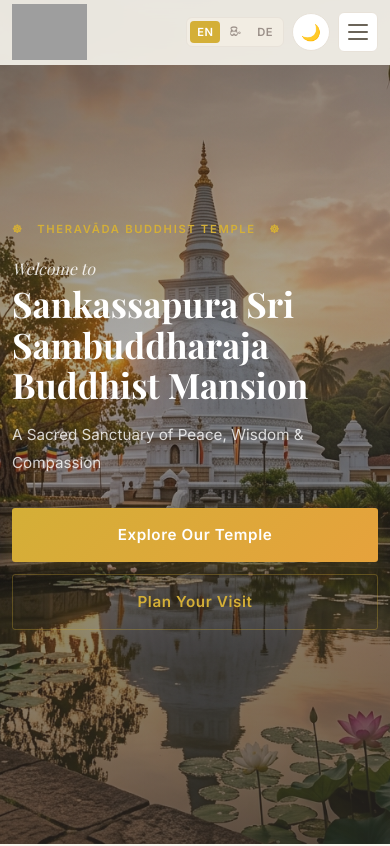
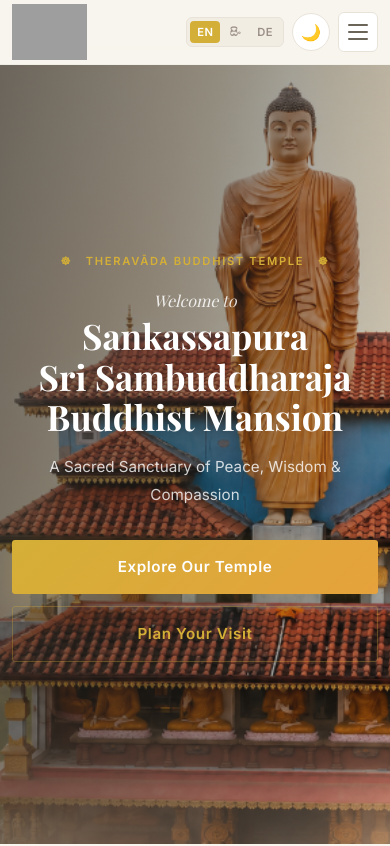
Before and after one commit to RavishkaPravindika/sankassapura-website, a Next.js app: page / in a window 390 px wide. Shown: the top 846 px of the page. Built offline with nearby package versions, Linux system fonts and the light colour scheme; grey boxes are pictures that could not be loaded; a web font is replaced by a local one.

Commit message:
feat: hero section modify

```diff
--- a/app/globals.css
+++ b/app/globals.css
@@ -751,7 +751,8 @@ img {
 
 .hero {
   position: relative;
-  min-height: 100vh;
+  margin-top: 72px;
+  min-height: calc(100vh - 72px);
   display: flex;
   align-items: center;
   overflow: hidden;
@@ -767,26 +768,47 @@ img {
   width: 100%;
   height: 100%;
   object-fit: cover;
-  object-position: center;
+  object-position: right top;
+}
+
+/* Light/dark hero image switching */
+.hero__bg-img {
+  transition: opacity 0.5s ease;
+}
+
+/* Light mode: show light image, hide dark image */
+.hero__bg-img--light {
+  opacity: 1;
+}
+.hero__bg-img--dark {
+  opacity: 0;
+}
+
+/* Dark mode: show dark image, hide light image */
+[data-theme="dark"] .hero__bg-img--light {
+  opacity: 0;
+}
+[data-theme="dark"] .hero__bg-img--dark {
+  opacity: 1;
 }
 
 .hero__overlay {
   position: absolute;
   inset: 0;
   background: linear-gradient(
-    160deg,
-    rgba(46, 42, 37, 0.65) 0%,
-    rgba(46, 42, 37, 0.4) 40%,
-    rgba(46, 42, 37, 0.7) 100%
+    100deg,
+    rgba(46, 42, 37, 0.70) 0%,
+    rgba(46, 42, 37, 0.50) 45%,
+    rgba(46, 42, 37, 0.15) 100%
   );
 }
 
 [data-theme="dark"] .hero__overlay {
   background: linear-gradient(
-    160deg,
-    rgba(22, 19, 16, 0.80) 0%,
-    rgba(22, 19, 16, 0.55) 40%,
-    rgba(22, 19, 16, 0.85) 100%
+    100deg,
+    rgba(22, 19, 16, 0.88) 0%,
+    rgba(22, 19, 16, 0.65) 45%,
+    rgba(22, 19, 16, 0.20) 100%
   );
 }
 
@@ -795,6 +817,7 @@ img {
   z-index: 1;
   color: #FFFFFF;
   max-width: 760px;
+  text-align: left;
 }
 
 .hero__label {
@@ -830,6 +853,10 @@ img {
 
 .hero__title .highlight {
   color: var(--gold);
+}
+
+.hero__title-line {
+  display: block;
 }
 
 .hero__tagline {
--- a/app/page.js
+++ b/app/page.js
@@ -3,6 +3,7 @@ import Link from 'next/link';
 import Image from 'next/image';
 import { useLanguage } from '@/context/LanguageContext';
 import SectionWrapper from '@/components/ui/SectionWrapper';
+import { useTheme } from '@/context/ThemeContext';
 
 const UPCOMING_EVENTS = [
   { day: '12', month: 'Jul', category: 'Poya Day', title: 'Esala Full Moon Poya Day', time: '6:00 AM', venue: 'Main Shrine Hall' },
@@ -32,20 +33,42 @@ const GALLERY_IMAGES = [
 
 export default function HomePage() {
   const { t } = useLanguage();
+  const { theme } = useTheme();
 
   return (
     <>
       {/* ── 1. HERO ─────────────────────────────────────────── */}
       <section className="hero" aria-label="Welcome hero section">
         <div className="hero__bg">
-          <Image src="/images/hero_temple.png" alt="Sankassapura Sri Sambuddharaja Buddhist Mansion at sunrise" fill priority style={{ objectFit: 'cover' }} />
+          {/* Light mode image — hidden in dark mode via CSS */}
+          <Image
+            src="/images/hero_light.png"
+            alt="Sankassapura Sri Sambuddharaja Buddhist Mansion at sunrise"
+            fill
+            priority
+            className="hero__bg-img hero__bg-img--light"
+            style={{ objectFit: 'cover', objectPosition: 'right top' }}
+          />
+          {/* Dark mode image — hidden in light mode via CSS */}
+          <Image
+            src="/images/hero_dark.png"
+            alt="Sankassapura Buddha statue in meditation"
+            fill
+            priority
+            className="hero__bg-img hero__bg-img--dark"
+            style={{ objectFit: 'cover', objectPosition: 'right center' }}
+          />
         </div>
         <div className="hero__overlay" aria-hidden="true" />
         <div className="container">
           <div className="hero__content">
             <div className="hero__label">☸ &nbsp; Theravāda Buddhist Temple &nbsp; ☸</div>
             <p className="hero__welcome">{t('hero.welcome')}</p>
-            <h1 className="hero__title">{t('hero.templeName')}</h1>
+            <h1 className="hero__title">
+              <span className="hero__title-line">Sankassapura</span>
+              <span className="hero__title-line">Sri Sambuddharaja</span>
+              <span className="hero__title-line">Buddhist Mansion</span>
+            </h1>
             <p className="hero__tagline">{t('hero.tagline')}</p>
             <blockquote className="hero__quote">
               <p>{t('hero.quote')}</p>
--- a/app/responsive.css
+++ b/app/responsive.css
@@ -176,10 +176,14 @@
   .stat-card { padding: 1.5rem 0.75rem; }
   .stat-card__number { font-size: 2rem; }
 
-  .hero__content { max-width: 100%; }
+  /* Hero mobile: correct margin for 64px navbar & show mansion on light image */
+  .hero { margin-top: 64px; min-height: calc(100vh - 64px); }
+  .hero__bg-img--light { object-position: 68% 65% !important; }
+  .hero__content { max-width: 100%; text-align: center; }
   .hero__quote { display: none; }
-  .hero__ctas { flex-direction: column; align-items: flex-start; gap: 0.75rem; }
+  .hero__ctas { flex-direction: column; align-items: center; gap: 0.75rem; }
   .hero__ctas .btn { width: 100%; justify-content: center; }
+  .hero__label { justify-content: center; }
   .hero__scroll-indicator { display: none; }
 
   .footer { padding: 3.5rem 0 2rem; }
```
Also changed, not shown: public/images/hero_dark.png (added), public/images/hero_light.png (added).
